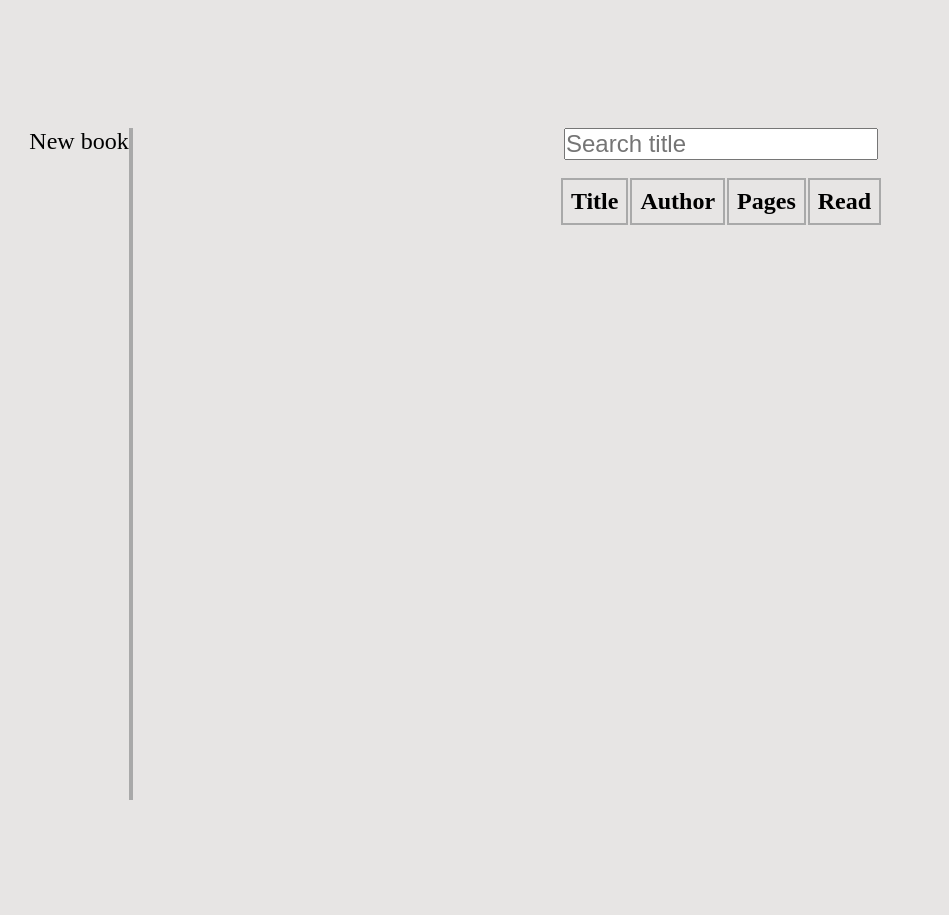
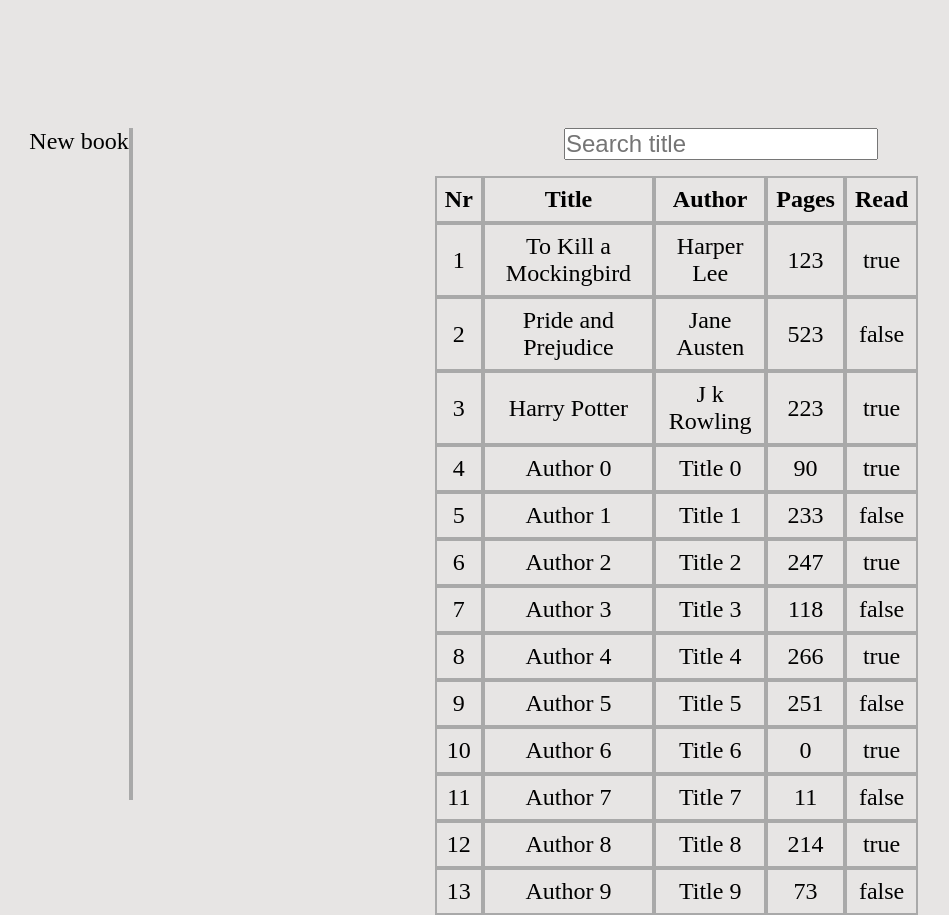
Before and after one commit to Radisza/Library, a plain HTML site: page index.html in a window 1280 px wide. Shown: the whole page, without its empty margins (111-1060 px from the left). Before the commit the page ends 800 px from the top, so only its background shows below. Drawn offline with Linux system fonts and the light colour scheme.

Commit message:
Create and show books

```diff
--- a/index.html
+++ b/index.html
@@ -18,6 +18,7 @@
                 <table class="books">
                     <thead>
                         <tr>
+                            <th scope="col">Nr</th>
                             <th scope="col">Title</th>
                             <th scope="col">Author</th>
                             <th scope="col">Pages</th>
--- a/script.js
+++ b/script.js
@@ -0,0 +1,46 @@
+class Book {
+    constructor(title, author, pages, read) {
+        this.title = title;
+        this.author = author;
+        this.pages = pages;
+        this.read = read;
+    }
+}
+
+function create_books(num) {
+    let books = [
+        new Book("To Kill a Mockingbird", "Harper Lee", 123, true),
+        new Book("Pride and Prejudice", "Jane Austen", 523, false),
+        new Book("Harry Potter", "J k Rowling", 223, true),
+    ]
+
+    for (let i = 0 ; i < num; i++) {
+        books.push(new Book(`Author ${i}`, `Title ${i}`, Math.floor(Math.random() * 300), i%2 == 0));
+    }
+    return books;
+}
+
+function show_all_books(books) {
+    let books_table = document.querySelector('.books');
+    for (book of books) {
+        let row = books_table.insertRow(-1);
+
+        let nr = row.insertCell(-1);
+        nr.innerText = books_table.rows.length-1;
+
+        let title = row.insertCell(-1);
+        title.innerText = book.title;
+
+        let author = row.insertCell(-1);
+        author.innerText = book.author;
+
+        let pages = row.insertCell(-1);
+        pages.innerText = book.pages;
+
+        let read = row.insertCell(-1);
+        read.innerText = book.read;
+    }
+}
+
+let books = create_books(10);
+show_all_books(books);
--- a/styles.css
+++ b/styles.css
@@ -35,6 +35,7 @@ body {
     table-layout: auto;
     width: 100%;
     margin: 16px;
+    border-spacing: 0;
 }
 
 .books th,
```
